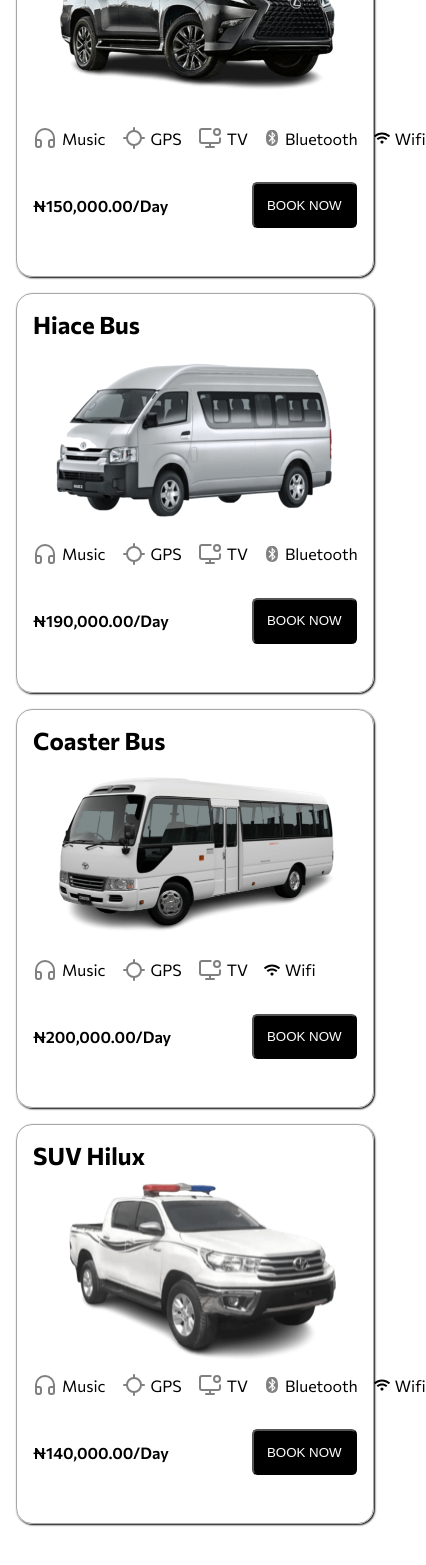
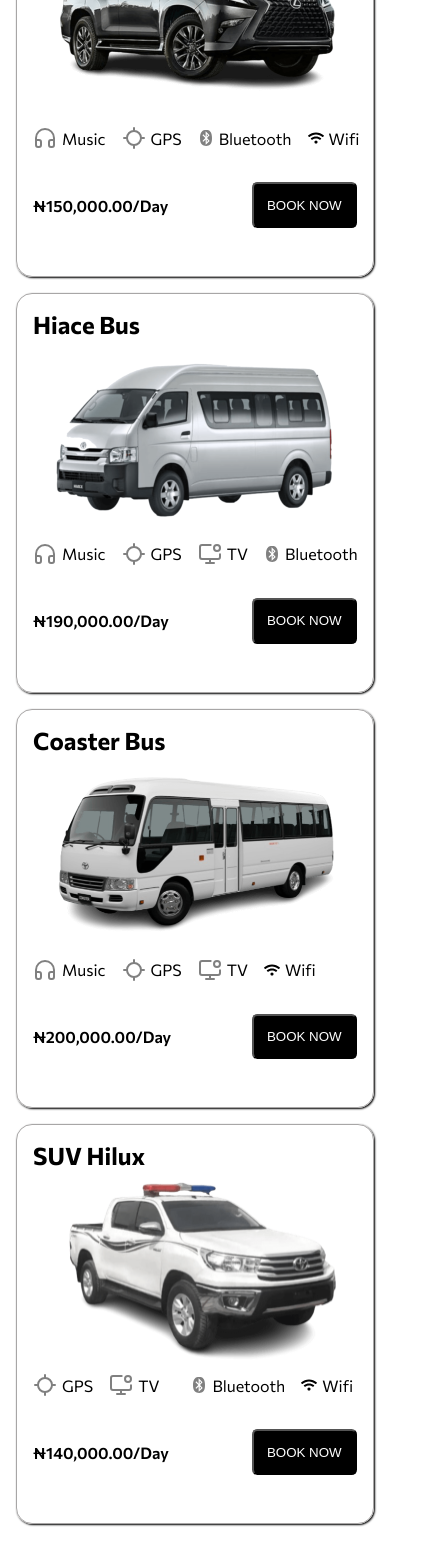
Before and after one commit to iamgreatofweb3/Bixxie-Car-website, a Next.js app: page / in a window 390 px wide. Shown: the part 3720-5285 px from the top of the page, 426 px wide, since content can reach past the window. Built offline with nearby package versions, Linux system fonts and the light colour scheme.

Commit message:
working on the fleet section responsiveness

```diff
--- a/src/components/fleetOfCars/Fleet.jsx
+++ b/src/components/fleetOfCars/Fleet.jsx
@@ -70,7 +70,7 @@
                         <div className="icon-txt">
                             <p><Headphones stroke="grey"/>Music</p>
                             <p><Locate stroke="grey"/>GPS</p>
-                            <p><MonitorDotIcon stroke="grey"/>TV</p>
+                            {/* <p><MonitorDotIcon stroke="grey"/>TV</p>  */}
                             <p><FaBluetooth color="grey"/>Bluetooth</p>
                             <p><FaWifi/>Wifi</p>
                         </div>
@@ -135,9 +135,9 @@
                         loading="eager"
                         />
                          <div className="icon-txt">
-                            <p><Headphones stroke="grey"/>Music</p>
+                            {/* <p><Headphones stroke="grey"/>Music</p> */}
                             <p><Locate stroke="grey"/>GPS</p>
-                            <p><MonitorDotIcon stroke="grey"/>TV</p>
+                            <p><MonitorDotIcon stroke="grey"/>TV</p>   <br />
                             <p><FaBluetooth color="grey"/>Bluetooth</p>
                             <p><FaWifi/>Wifi</p>
                         </div>
```
